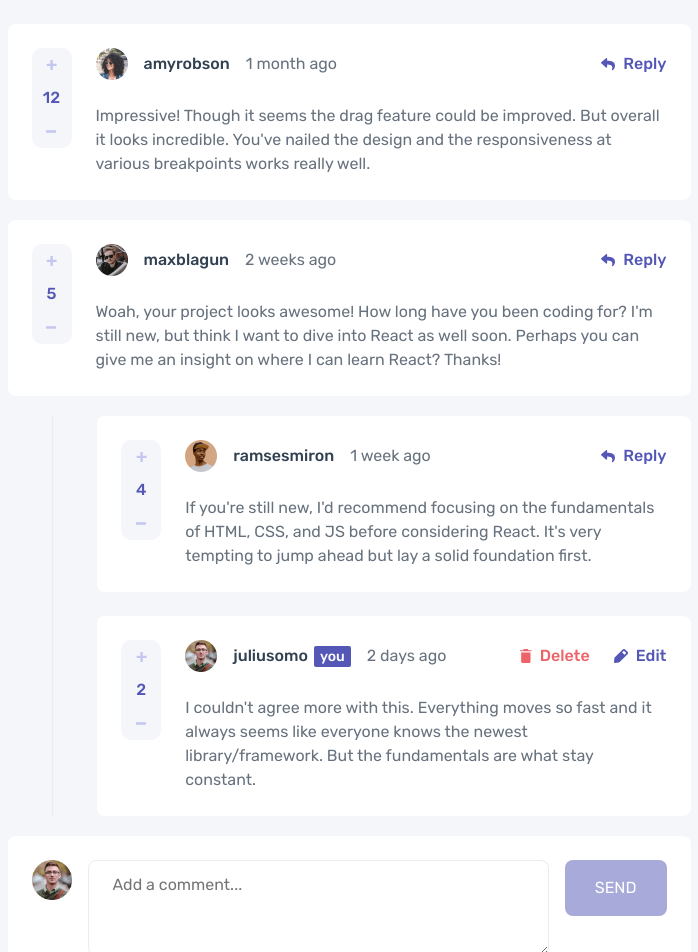
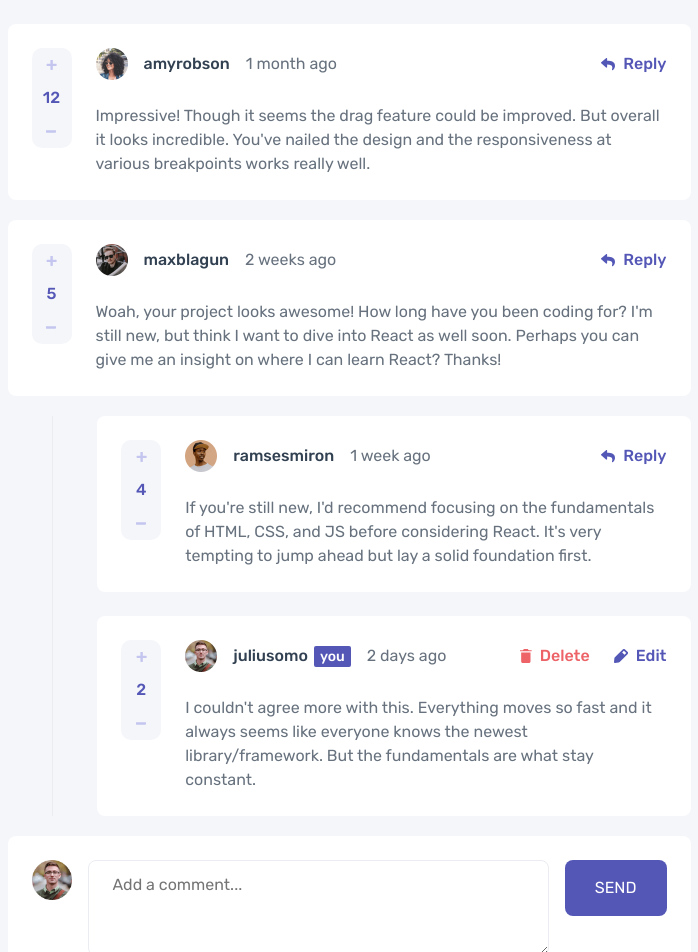
Before and after one commit to kangalio/frontendmentor-solutions, a React (Create React App) app: page / in a window 1280 px wide. Shown: the top 952 px of the page, without its empty margins (291-989 px from the left). Built offline with nearby package versions, Linux system fonts and the light colour scheme.

Commit message:
Hover hover

```diff
--- a/src/DeleteConfirmation.module.css
+++ b/src/DeleteConfirmation.module.css
@@ -41,6 +41,10 @@
     color: white;
     border-radius: 8px;
     cursor: pointer;
+
+    &:hover {
+      opacity: 0.5;
+    }
   }
 }
 
--- a/src/SubmittableTextArea.module.css
+++ b/src/SubmittableTextArea.module.css
@@ -46,7 +46,7 @@
   align-items: center;
   cursor: pointer;
 
-  &:disabled {
+  &:hover {
     opacity: 0.5;
   }
 }
```
